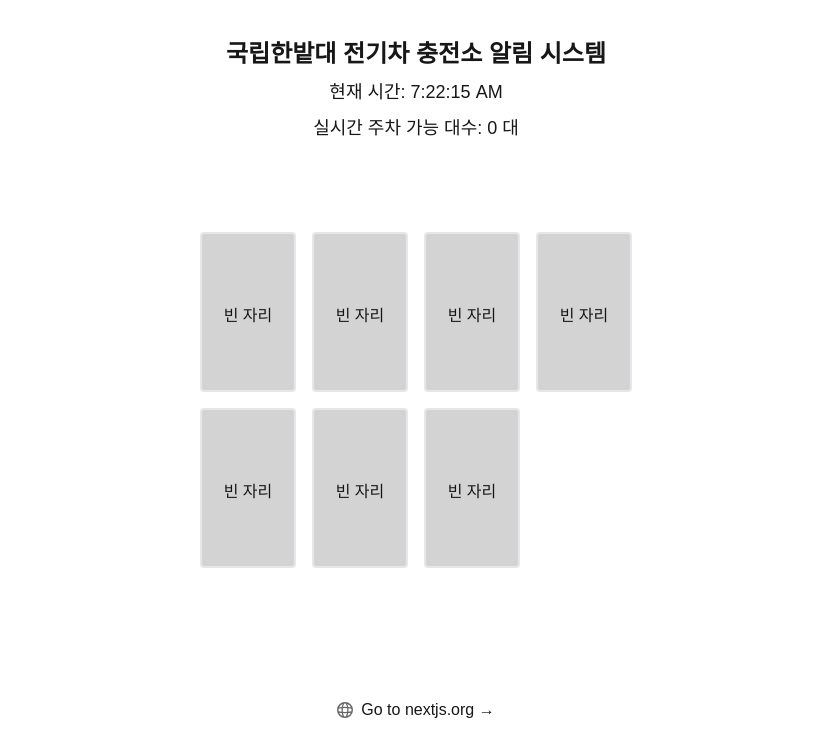
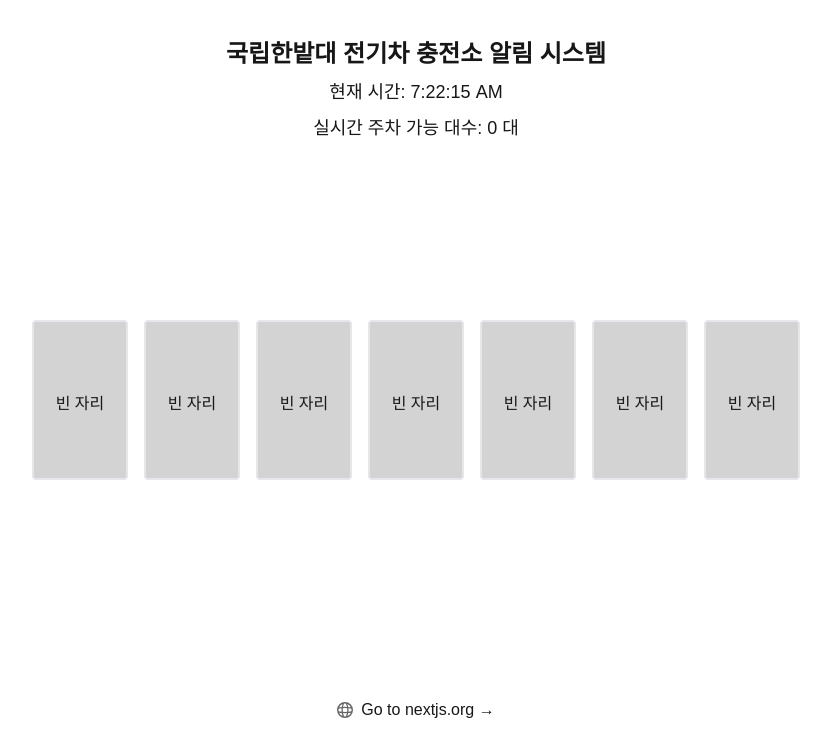
Before and after one commit to wodeyuzhou/evcharge-status, a Next.js app: page / in a window 1280 px wide. Shown: the top 756 px of the page, without its empty margins (224-1055 px from the left). Built offline with nearby package versions, Linux system fonts and the light colour scheme; no server answers.

Commit message:
fix code

```diff
--- a/app/page.tsx
+++ b/app/page.tsx
@@ -53,7 +53,7 @@
       </header>
 
       <main className="flex flex-col gap-8 items-center">
-        <div className="grid grid-cols-4 gap-4">
+        <div className="flex flex-wrap gap-4 justify-center">
           {parkingData.parkingTimes.map((time, index) => (
             <div
               key={index}
```
